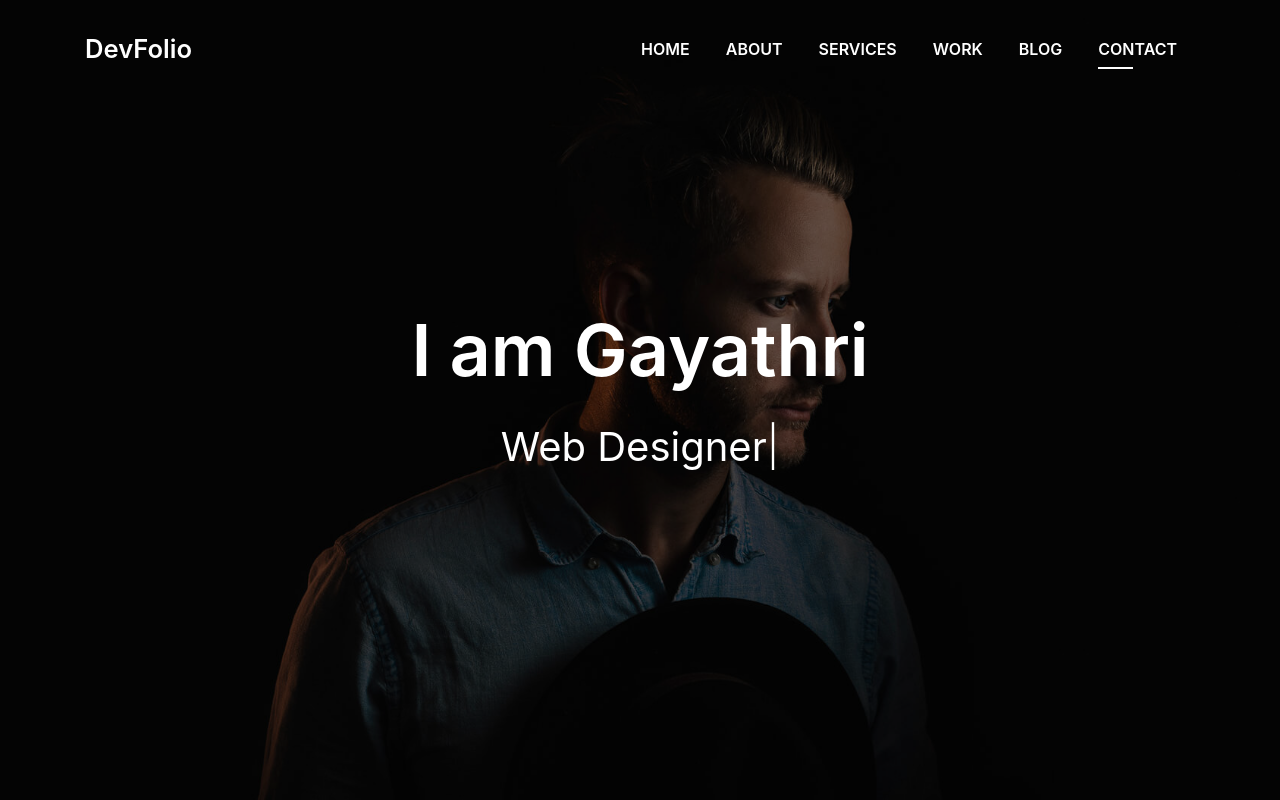
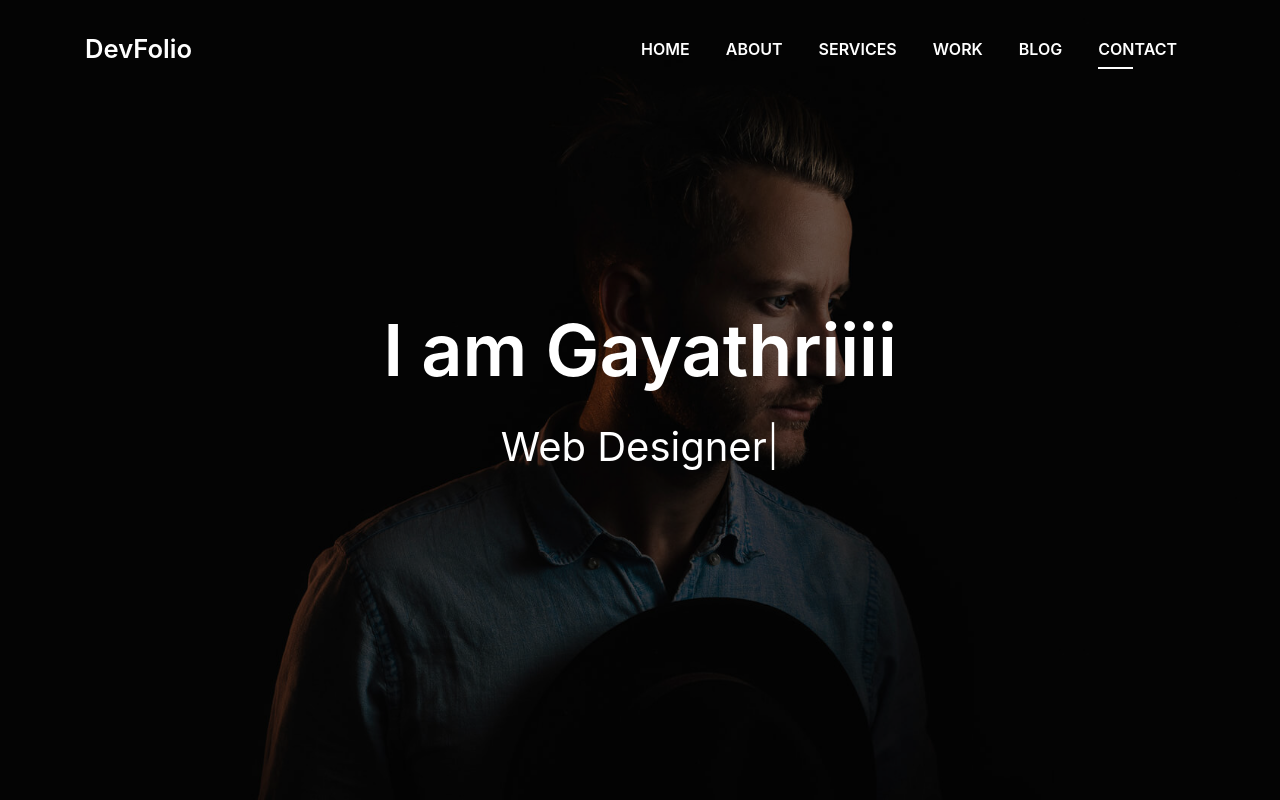
Before and after one commit to GayathriVenkatesh/alice40.github.io, a plain HTML site: page index.html in a window 1280 px wide. Shown: the top 800 px of the page. Drawn offline with Linux system fonts and the light colour scheme; files whose address does not match are found by name.

Commit message:
Update index.html

```diff
--- a/index.html
+++ b/index.html
@@ -77,7 +77,7 @@
       <div class="table-cell">
         <div class="container">
           <!--<p class="display-6 color-d">Hello, world!</p>-->
-          <h1 class="intro-title mb-4">I am Gayathri</h1>
+          <h1 class="intro-title mb-4">I am Gayathriiii</h1>
           <p class="intro-subtitle"><span class="text-slider-items">CEO DevFolio,Web Developer,Web Designer,Frontend Developer,Graphic Designer</span><strong class="text-slider"></strong></p>
           <!-- <p class="pt-3"><a class="btn btn-primary btn js-scroll px-4" href="#about" role="button">Learn More</a></p> -->
         </div>
```
